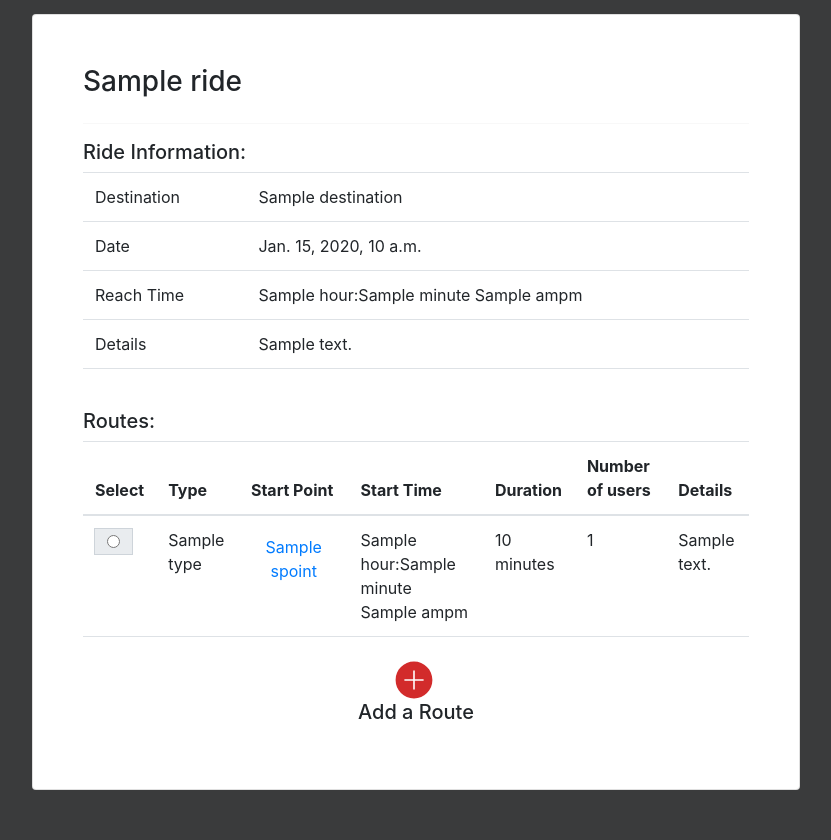
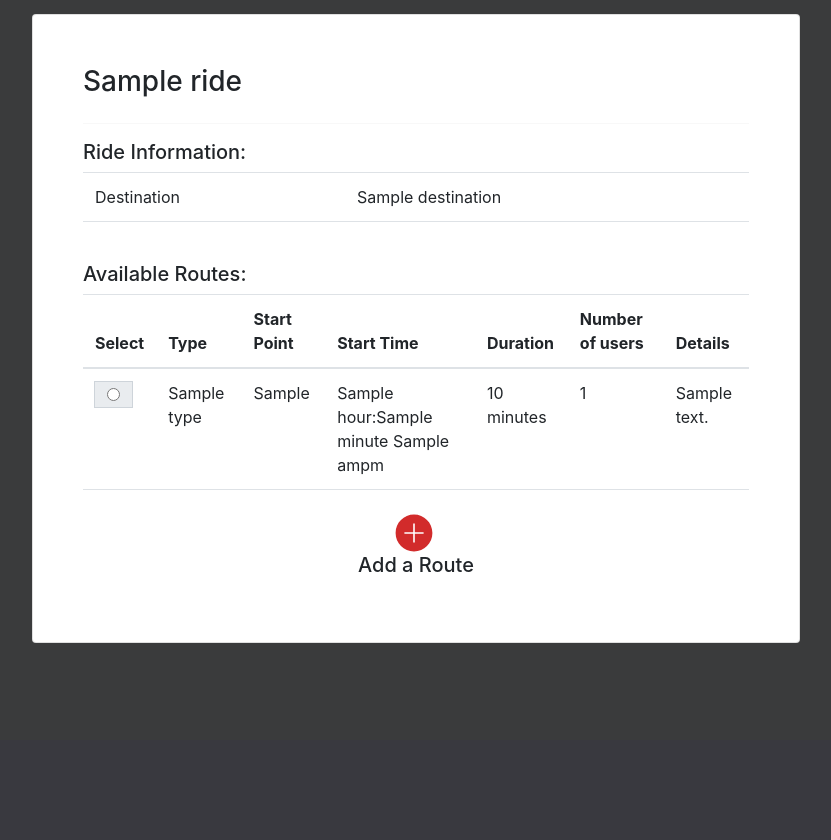
Before and after one commit to brianhhuynh38/PackTravel, a Django app: template templates/publish/route.html in a window 1280 px wide. Shown: the part 60-900 px from the top of the page, without its empty margins (224-1055 px from the left). After the commit the page ends 703 px from the top, so only its background shows below. Run offline with Django 4.2, Linux system fonts and the light colour scheme; the template is opened without the code that fills it: most values are stand-ins (such as "Sample title", 1, 10 or a date in 2020); some libraries are stand-ins or nearby versions.

Commit message:
route_database_fixed

```diff
--- a/publish/forms.py
+++ b/publish/forms.py
@@ -7,8 +7,8 @@ from .models import Ride
 class RideForm(forms.ModelForm):
     destination = forms.CharField(required=True, widget=forms.TextInput(attrs={'placeholder':
     'Enter your start destination', 'class': 'form-control'}))
-    rideDate = forms.CharField(required=True, widget=forms.TextInput(attrs={'placeholder':
-    'Enter ride date', 'class': 'form-control'}))
+    # rideDate = forms.CharField(required=True, widget=forms.TextInput(attrs={'placeholder':
+    # 'Enter ride date', 'class': 'form-control'}))
 
 # unityid =
 # forms.CharField(required=True,
--- a/templates/publish/route.html
+++ b/templates/publish/route.html
@@ -36,9 +36,6 @@ function selectRoute(id) {
 <body style="background-color: #3A3B3C;">
 
     {% include 'nav.html' %}
-
-
-
     <div class="card mx-auto shadow-2-strong bg-white rounded" style="width: 60%; margin: 50px; padding: 50px;">
         <h3>{{ride.name}} </h3>
         <hr>
@@ -49,22 +46,10 @@ function selectRoute(id) {
                 <td>Destination</td>
                 <td>{{ride.destination}}</td>
               </tr>
-              <tr>
-                <td>Date</td>
-                <td>{{ride.date}}</td>
-              </tr>
-              <tr>
-                <td>Reach Time</td>
-                <td>{{ride.hour}}:{{ride.minute}} {{ride.ampm}}</td>
-              </tr>
-              <tr>
-                <td>Details</td>
-                <td>{{ride.details}}</td>
-              </tr>
             </tbody>
           </table>
           <br>
-        <h5>Routes:</h5>
+        <h5>Available Routes:</h5>
           {% if routes %}
           <table class="table table-hover">
             <thead>
@@ -72,7 +57,6 @@ function selectRoute(id) {
                 <th scope="col">Select</th>
                 <th scope="col">Type</th>
                 <th scope="col">Start Point</th>
-
                 <th scope="col">Start Time</th>
                 <th scope="col">Duration</th>
                 <th scope="col">Number of users</th>
@@ -81,10 +65,7 @@ function selectRoute(id) {
             </thead>
             <tbody>
           {% for route in routes %}
-
-
             <tr>
-
               <th scope="row"><div class="input-group">
                 <form method="POST" action="/select_route/" id="myForm{{route.id}}">
                   {% csrf_token %}
@@ -108,8 +89,9 @@ function selectRoute(id) {
                 {% elif ride.type == "Cab" %}
                 <img  height="15px" width="15px" src="{% static 'car.svg'%}">
                 {% endif %}
-                {{ route.type }}</td>
-              <td><button type="button" class="btn btn-link" data-toggle="modal" data-target="#myModal">{{ route.spoint }}</button></td>
+                {{ route.type }}
+              </td>
+              <td>{{ route.s_point }}</td>
               <td>{{ route.hour }}:{{ route.minute }} {{ route.ampm }}</td>
               <td>{{ route.duration }} minutes</td>
               <td>{{ route.users|length }}</td>
@@ -144,119 +126,123 @@ function selectRoute(id) {
             </table>
           {% endif %}
 
-
-   <button class="btn" data-bs-toggle="modal" data-bs-target="#routeModal"><svg xmlns="http://www.w3.org/2000/svg" xmlns:xlink="http://www.w3.org/1999/xlink" viewBox="0 0 50 50" width="50px" height="50px">
-    <g id="surface369321732">
-    <path style=" stroke:none;fill-rule:nonzero;fill:#D22B2B;fill-opacity:1;" d="M 25 2 C 12.316406 2 2 12.316406 2 25 C 2 37.683594 12.316406 48 25 48 C 37.683594 48 48 37.683594 48 25 C 48 12.316406 37.683594 2 25 2 Z M 37 26 L 26 26 L 26 37 L 24 37 L 24 26 L 13 26 L 13 24 L 24 24 L 24 13 L 26 13 L 26 24 L 37 24 Z M 37 26 "/>
-    </g>
-    </svg>&nbsp; <h5>Add a Route</h5></button>
+   <button class="btn" onclick="window.location.href='/publish/'">
+     <svg xmlns="http://www.w3.org/2000/svg" xmlns:xlink="http://www.w3.org/1999/xlink" viewBox="0 0 50 50" width="50px" height="50px">
+      <g id="surface369321732">
+      <path style=" stroke:none;fill-rule:nonzero;fill:#D22B2B;fill-opacity:1;" d="M 25 2 C 12.316406 2 2 12.316406 2 25 C 2 37.683594 12.316406 48 25 48 C 37.683594 48 48 37.683594 48 25 C 48 12.316406 37.683594 2 25 2 Z M 37 26 L 26 26 L 26 37 L 24 37 L 24 26 L 13 26 L 13 24 L 24 24 L 24 13 L 26 13 L 26 24 L 37 24 Z M 37 26 "/>
+      </g>
+     </svg>&nbsp;
+     <h5>
+       Add a Route
+     </h5>
+   </button>
     </div>
 <!-- Modal -->
-<div class="modal fade" id="routeModal" tabindex="-1" aria-labelledby="modallabel" aria-hidden="true">
-    <div class="modal-dialog">
-    <div class="modal-content">
-        <div class="modal-header">
-        <h5 class="modal-title" id="modallabel">Route Information</h5>
-        <button type="button" class="btn-close" data-bs-dismiss="modal" aria-label="Close"></button>
-        </div>
-        <div class="modal-body">
-            <form action="/add_route/" method="POST" class="form-group">
-                {% csrf_token %}
-                <div class="form-group">
-                                <span class="form-label">Select a type of route:</span>
-                                <select name="type" required class="form-control">
-                                    <option value="Bus">Bus</option>
-                                    <option value="Cab">Cab</option>
-                                    <option value="Personal">Personal</option>
-                                </select>
-                                <span class="select-arrow"></span>
-                            </div>
-                            <br>
-                <div class="form-group">
-                    <span class="form-label">Start Point</span>
-                    <input name="spoint" required class="form-control" type="text" placeholder="Enter a starting location for the route">
-                </div>
-                <br>
-                Enter satrting time for the route:
-            <div class="row"
-                <div class="col-sm-7">
-                    <div class="row">
-
-                        <div class="col-sm-4">
-                            <div class="form-group">
-                                <span class="form-label">Hour</span>
-                                <select name="hour" required class="form-control">
-                                    <option>1</option>
-                                    <option>2</option>
-                                    <option>3</option>
-                                    <option>4</option>
-                                    <option>5</option>
-                                    <option>6</option>
-                                    <option>7</option>
-                                    <option>8</option>
-                                    <option>9</option>
-                                    <option>10</option>
-                                    <option>11</option>
-                                    <option>12</option>
-                                </select>
-                                <span class="select-arrow"></span>
-                            </div>
-                        </div>
-                        <div class="col-sm-4">
-                            <div class="form-group">
-                                <span class="form-label">Min</span>
-                                <select name="minute" required class="form-control">
-                                    <option>00</option>
-                                    <option>05</option>
-                                    <option>10</option>
-                                    <option>15</option>
-                                    <option>20</option>
-                                    <option>25</option>
-                                    <option>30</option>
-                                    <option>35</option>
-                                    <option>40</option>
-                                    <option>45</option>
-                                    <option>50</option>
-                                    <option>55</option>
-                                </select>
-                                <span class="select-arrow"></span>
-                            </div>
-                        </div>
-                        <div class="col-sm-4">
-                            <div class="form-group">
-                                <span class="form-label">AM/PM</span>
-                                <select name="ampm" class="form-control">
-                                    <option>AM</option>
-                                    <option>PM</option>
-                                </select>
-                                <span class="select-arrow"></span>
-                            </div>
-                        </div>
-                    </div>
-                </div>
-               <!-- </div> -->
-               <br>
-               <div class="form-group">
-                <span class="form-label">Duration in Minutes</span>
-                <input type="number" name="duration" required class="form-control" type="text" placeholder="Enter ride duration in minutes">
-            </div>
-            <br>
-               <div class="form-group">
-               <span class="form-label">Route Details</span>
-               <textarea rows="2" name="details" required class="form-control" type="text" placeholder="Enter ride details"></textarea>
-           </div>
-           <input type="hidden"  name="ride" value="{{ ride }}">
-            </div>
-            <div class="modal-footer">
-                <button type="button" class="btn btn-secondary" data-bs-dismiss="modal">Close</button>
-                <button type="submit" style="background-color: #D22B2B; border-color: #D22B2B;" class="btn btn-primary">Validate Route</button>
-                </div>
-             </form>
-        <!-- </div> -->
-
-    </div>
-    </div>
-</div>
+<!--<div class="modal fade" id="routeModal" tabindex="-1" aria-labelledby="modallabel" aria-hidden="true">-->
+<!--    <div class="modal-dialog">-->
+<!--    <div class="modal-content">-->
+<!--        <div class="modal-header">-->
+<!--        <h5 class="modal-title" id="modallabel">Route Information</h5>-->
+<!--        <button type="button" class="btn-close" data-bs-dismiss="modal" aria-label="Close"></button>-->
+<!--        </div>-->
+<!--        <div class="modal-body">-->
+<!--            <form action="/add_route/" method="POST" class="form-group">-->
+<!--                {% csrf_token %}-->
+<!--                <div class="form-group">-->
+<!--                                <span class="form-label">Select a type of route:</span>-->
+<!--                                <select name="type" required class="form-control">-->
+<!--                                    <option value="Bus">Bus</option>-->
+<!--                                    <option value="Cab">Cab</option>-->
+<!--                                    <option value="Personal">Personal</option>-->
+<!--                                </select>-->
+<!--                                <span class="select-arrow"></span>-->
+<!--                            </div>-->
+<!--                            <br>-->
+<!--                <div class="form-group">-->
+<!--                    <span class="form-label">Start Point</span>-->
+<!--                    <input name="spoint" required class="form-control" type="text" placeholder="Enter a starting location for the route">-->
+<!--                </div>-->
+<!--                <br>-->
+<!--                Enter satrting time for the route:-->
+<!--            <div class="row"-->
+<!--                <div class="col-sm-7">-->
+<!--                    <div class="row">-->
+<!--                        -->
+<!--                        <div class="col-sm-4">-->
+<!--                            <div class="form-group">-->
+<!--                                <span class="form-label">Hour</span>-->
+<!--                                <select name="hour" required class="form-control">-->
+<!--                                    <option>1</option>-->
+<!--                                    <option>2</option>-->
+<!--                                    <option>3</option>-->
+<!--                                    <option>4</option>-->
+<!--                                    <option>5</option>-->
+<!--                                    <option>6</option>-->
+<!--                                    <option>7</option>-->
+<!--                                    <option>8</option>-->
+<!--                                    <option>9</option>-->
+<!--                                    <option>10</option>-->
+<!--                                    <option>11</option>-->
+<!--                                    <option>12</option>-->
+<!--                                </select>-->
+<!--                                <span class="select-arrow"></span>-->
+<!--                            </div>-->
+<!--                        </div>-->
+<!--                        <div class="col-sm-4">-->
+<!--                            <div class="form-group">-->
+<!--                                <span class="form-label">Min</span>-->
+<!--                                <select name="minute" required class="form-control">-->
+<!--                                    <option>00</option>-->
+<!--                                    <option>05</option>-->
+<!--                                    <option>10</option>-->
+<!--                                    <option>15</option>-->
+<!--                                    <option>20</option>-->
+<!--                                    <option>25</option>-->
+<!--                                    <option>30</option>-->
+<!--                                    <option>35</option>-->
+<!--                                    <option>40</option>-->
+<!--                                    <option>45</option>-->
+<!--                                    <option>50</option>-->
+<!--                                    <option>55</option>-->
+<!--                                </select>-->
+<!--                                <span class="select-arrow"></span>-->
+<!--                            </div>-->
+<!--                        </div>-->
+<!--                        <div class="col-sm-4">-->
+<!--                            <div class="form-group">-->
+<!--                                <span class="form-label">AM/PM</span>-->
+<!--                                <select name="ampm" class="form-control">-->
+<!--                                    <option>AM</option>-->
+<!--                                    <option>PM</option>-->
+<!--                                </select>-->
+<!--                                <span class="select-arrow"></span>-->
+<!--                            </div>-->
+<!--                        </div>-->
+<!--                    </div>-->
+<!--                </div>-->
+<!--               &lt;!&ndash; </div> &ndash;&gt;-->
+<!--               <br>-->
+<!--               <div class="form-group">-->
+<!--                <span class="form-label">Duration in Minutes</span>-->
+<!--                <input type="number" name="duration" required class="form-control" type="text" placeholder="Enter ride duration in minutes">-->
+<!--            </div>-->
+<!--            <br>-->
+<!--               <div class="form-group">-->
+<!--               <span class="form-label">Route Details</span>-->
+<!--               <textarea rows="2" name="details" required class="form-control" type="text" placeholder="Enter ride details"></textarea>-->
+<!--           </div>-->
+<!--           <input type="hidden"  name="ride" value="{{ ride }}">-->
+<!--            </div>-->
+<!--            <div class="modal-footer">-->
+<!--                <button type="button" class="btn btn-secondary" data-bs-dismiss="modal">Close</button>-->
+<!--                <button type="submit" style="background-color: #D22B2B; border-color: #D22B2B;" class="btn btn-primary">Validate Route</button>-->
+<!--                </div>-->
+<!--             </form>-->
+<!--        &lt;!&ndash; </div> &ndash;&gt;-->
+<!--        -->
+<!--    </div>-->
+<!--    </div>-->
+<!--</div>-->
 
 
 
```
Also changed, not shown: publish/views.py (+4 -4 lines), templates/publish/publish.html (+13 -2 lines), db.sqlite3.
